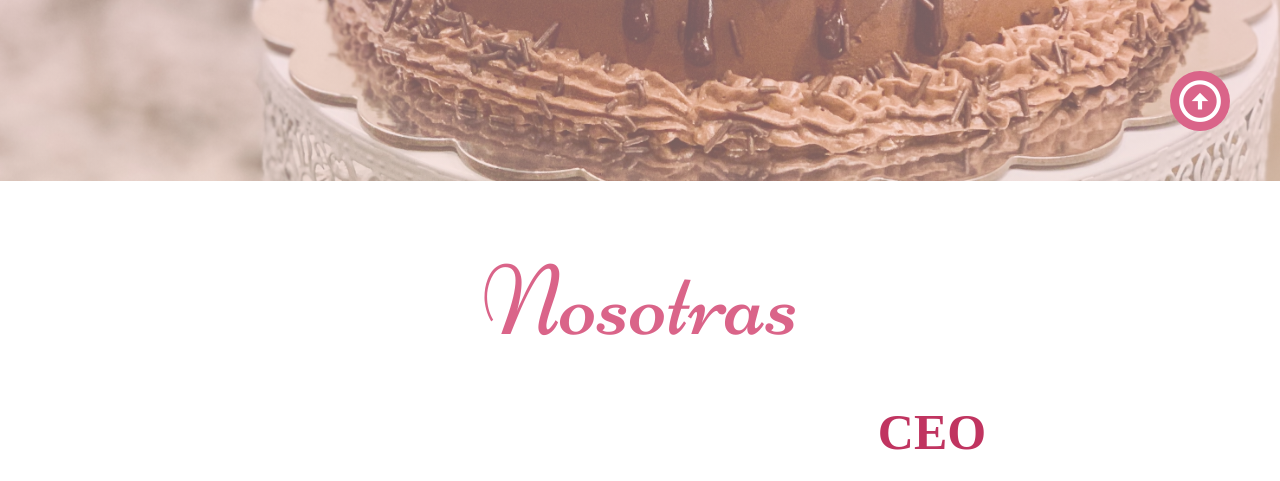
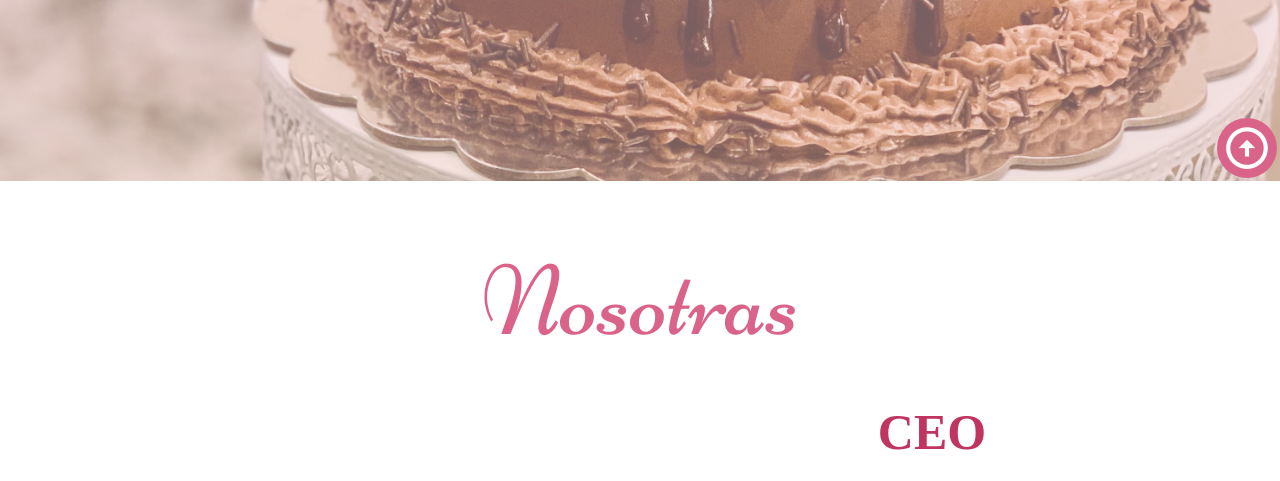
Before and after one commit to Karolyne18/delicias-las-karols, a plain HTML site: page index.html in a window 1280 px wide. Shown: the part 619-1100 px from the top of the page. Drawn offline with nearby package versions, Linux system fonts and the light colour scheme; grey boxes are pictures that could not be loaded; a web font is replaced by a local one.

Commit message:
actualizacion de boton

```diff
--- a/estiloenprueba.css
+++ b/estiloenprueba.css
@@ -81,8 +81,8 @@
     border-radius: 50%;
     font-size: 50px;
     position: fixed;
-    bottom: 50px;
-    right: 50px;
+    bottom: 3px;
+    right: 3px;
     cursor: pointer;
     border: 4px solid transparent;
 }
@@ -253,7 +253,7 @@ li{
     }
 
     .video{
-        width: 100%
+        width: 100%;
     }
 
     .n-karols{
@@ -321,4 +321,8 @@ li{
     .subtitulo{
         font-size: 80px;
     }
+
+    .video{
+        width: 100%;
+    }
 }
```
